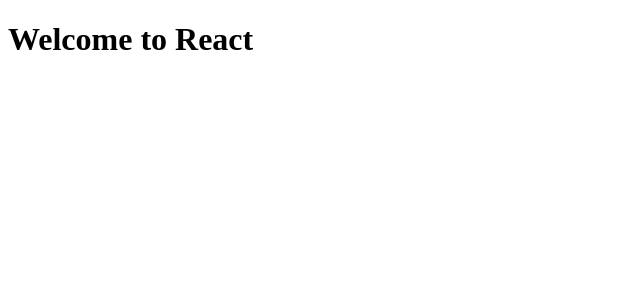
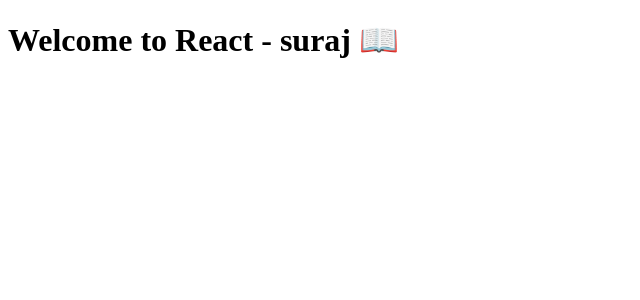
Before and after one commit to srjingole0610/ReactPro, a React (Vite) app: page / in a window 1280 px wide. Shown: the top 300 px of the page, without its empty margins (0-640 px from the left). Built offline with nearby package versions, Linux system fonts and the light colour scheme.

Commit message:
Destructuring of props

```diff
--- a/src/App.jsx
+++ b/src/App.jsx
@@ -3,7 +3,7 @@
 function App() {
   return (
     <div className="App">
-       <Hello/>
+      <Hello name="suraj" message="Welcome to React - " emoji="📖" />
     </div>
   )
 }
--- a/src/components/Hello.jsx
+++ b/src/components/Hello.jsx
@@ -1,7 +1,7 @@
-const Hello = ()=>{
-    return(
+const Hello = ({ message, name, emoji }) => {
+    return (
         <div>
-            <h1>Welcome to React</h1>
+            <h1>{message} {name} {emoji}</h1>
         </div>
     )
 }
```
